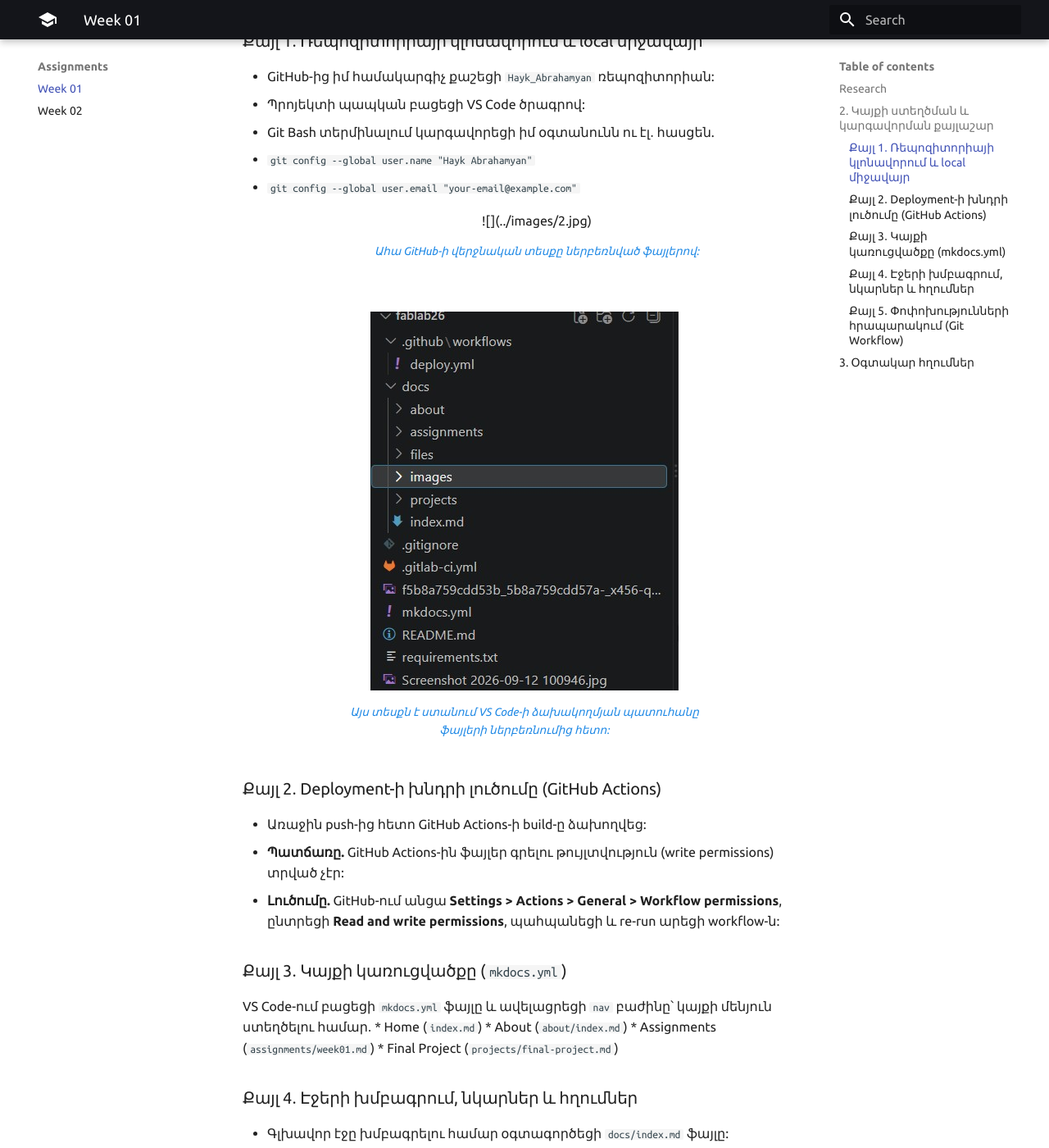
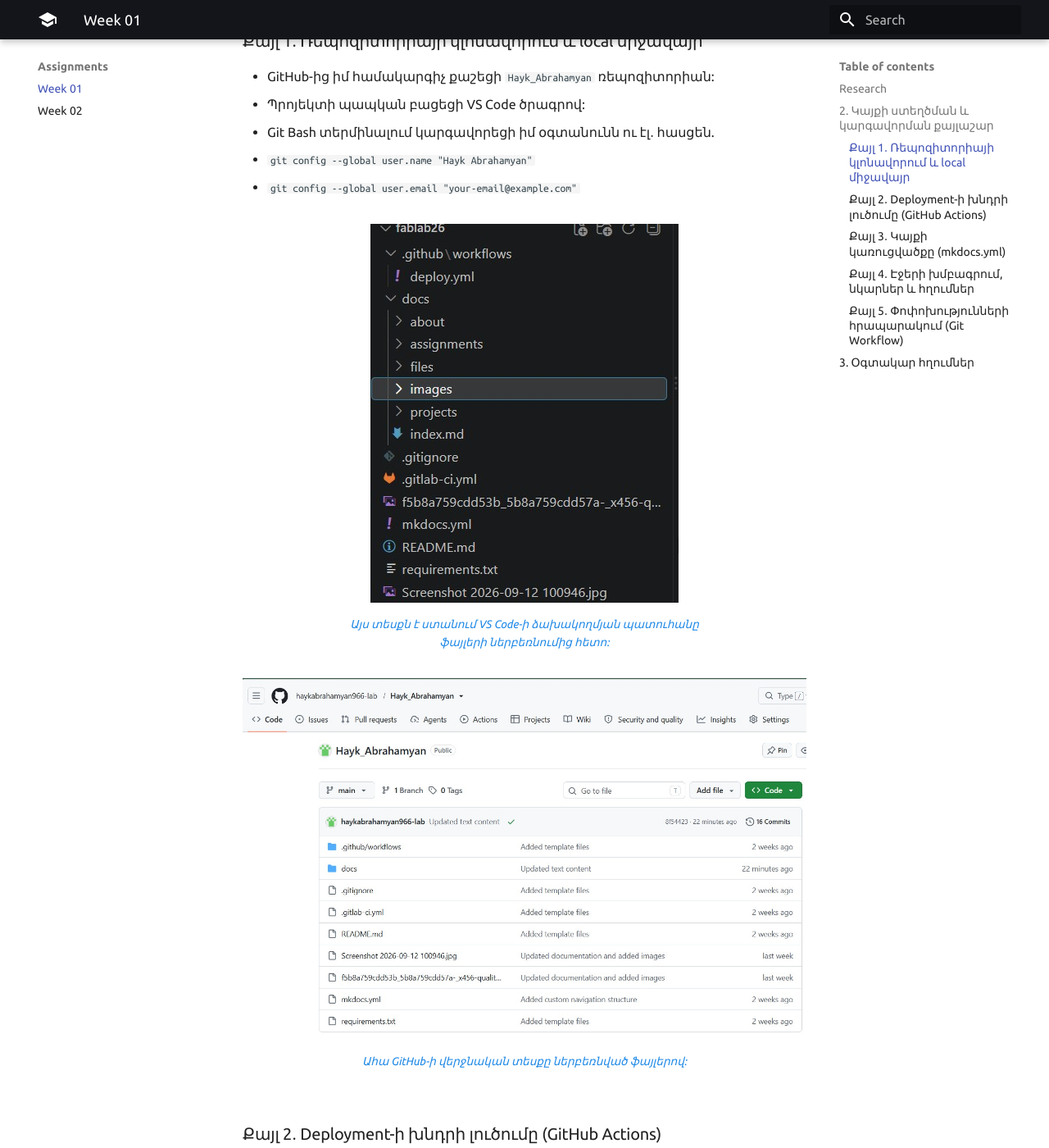
Before and after one commit to haykabrahamyan966-lab/Hayk_Abrahamyan, an MkDocs documentation site: the page built from docs/assignments/week01.md, in a window 1280 px wide and 1400 px high, scrolled down 765 px. Shown: the whole window at 82% size. Built offline with MkDocs 1.6.1 and Material for MkDocs 9.7.7, drawn with Linux system fonts in a browser that asks for light colours.

Commit message:
Fixed image path

```diff
--- a/docs/assignments/week01.md
+++ b/docs/assignments/week01.md
@@ -18,7 +18,14 @@ Fab Academy-ն պաշտոնապես մեկնարկեց սեպտեմբերի 5-ի
 * Git Bash տերմինալում կարգավորեցի իմ օգտանունն ու էլ․ հասցեն.
   * `git config --global user.name "Hayk Abrahamyan"`
   * `git config --global user.email "your-email@example.com"`
-  <figure markdown>
+
+<figure markdown>
+
+![](../images/3.jpg)
+
+<figcaption style="font-size: 0.85em; color: #1e88e5; text-align: center;">
+  Այս տեսքն է ստանում VS Code-ի ձախակողմյան պատուհանը ֆայլերի ներբեռնումից հետո:
+</figcaption><figure markdown>
 
 ![](../images/2.jpg)
 
@@ -26,13 +33,6 @@ Fab Academy-ն պաշտոնապես մեկնարկեց սեպտեմբերի 5-ի
   Ահա GitHub-ի վերջնական տեսքը ներբեռնված ֆայլերով:
 </figcaption>
 </figure>
-<figure markdown>
-
-![](../images/3.jpg)
-
-<figcaption style="font-size: 0.85em; color: #1e88e5; text-align: center;">
-  Այս տեսքն է ստանում VS Code-ի ձախակողմյան պատուհանը ֆայլերի ներբեռնումից հետո:
-</figcaption>
 </figure>
 ### Քայլ 2․ Deployment-ի խնդրի լուծումը (GitHub Actions)
 * Առաջին push-ից հետո GitHub Actions-ի build-ը ձախողվեց:
```
